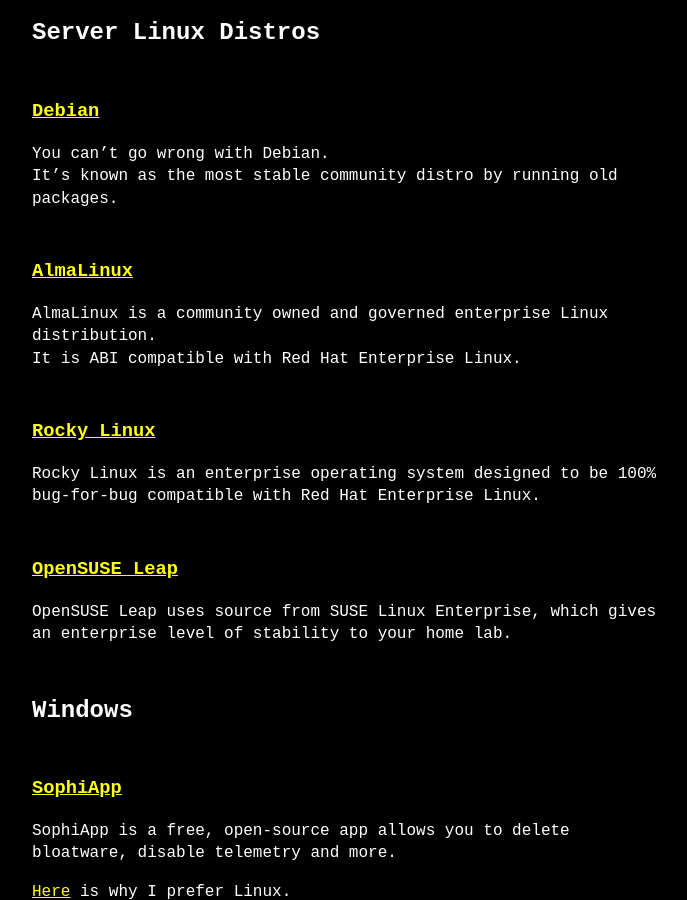
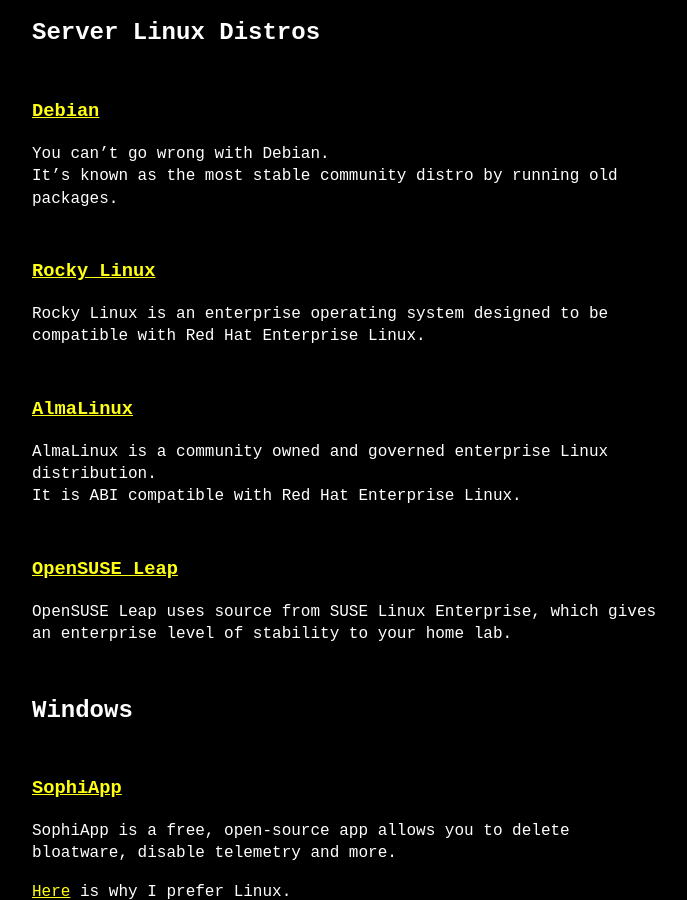
Before and after one commit to colgrave34/colgrave34.github.io, a Jekyll site: the page built from _posts/2024-04-20-my-awesome-list.md, in a window 1280 px wide and 900 px high, scrolled down 2087 px. Shown: the whole window, without its empty margins (288-975 px from the left). Built offline with Jekyll 4.4.1, drawn with Linux system fonts in a browser that asks for light colours; comment, search, counter and statistics services are not loaded.

Commit message:
Delete the bug-to-bug statement

```diff
--- a/_posts/2024-04-20-my-awesome-list.md
+++ b/_posts/2024-04-20-my-awesome-list.md
@@ -67,12 +67,12 @@
 You can't go wrong with Debian.
 It's known as the most stable community distro by running old packages.
 
+### [Rocky Linux](https://rockylinux.org/)
+Rocky Linux is an enterprise operating system designed to be compatible with Red Hat Enterprise Linux.
+
 ### [AlmaLinux](https://almalinux.org/)
 AlmaLinux is a community owned and governed enterprise Linux distribution.
 It is ABI compatible with Red Hat Enterprise Linux.
-
-### [Rocky Linux](https://rockylinux.org/)
-Rocky Linux is an enterprise operating system designed to be 100% bug-for-bug compatible with Red Hat Enterprise Linux.
 
 ### [OpenSUSE Leap](https://get.opensuse.org/leap/)
 OpenSUSE Leap uses source from SUSE Linux Enterprise, which gives an enterprise level of stability to your home lab.
```
